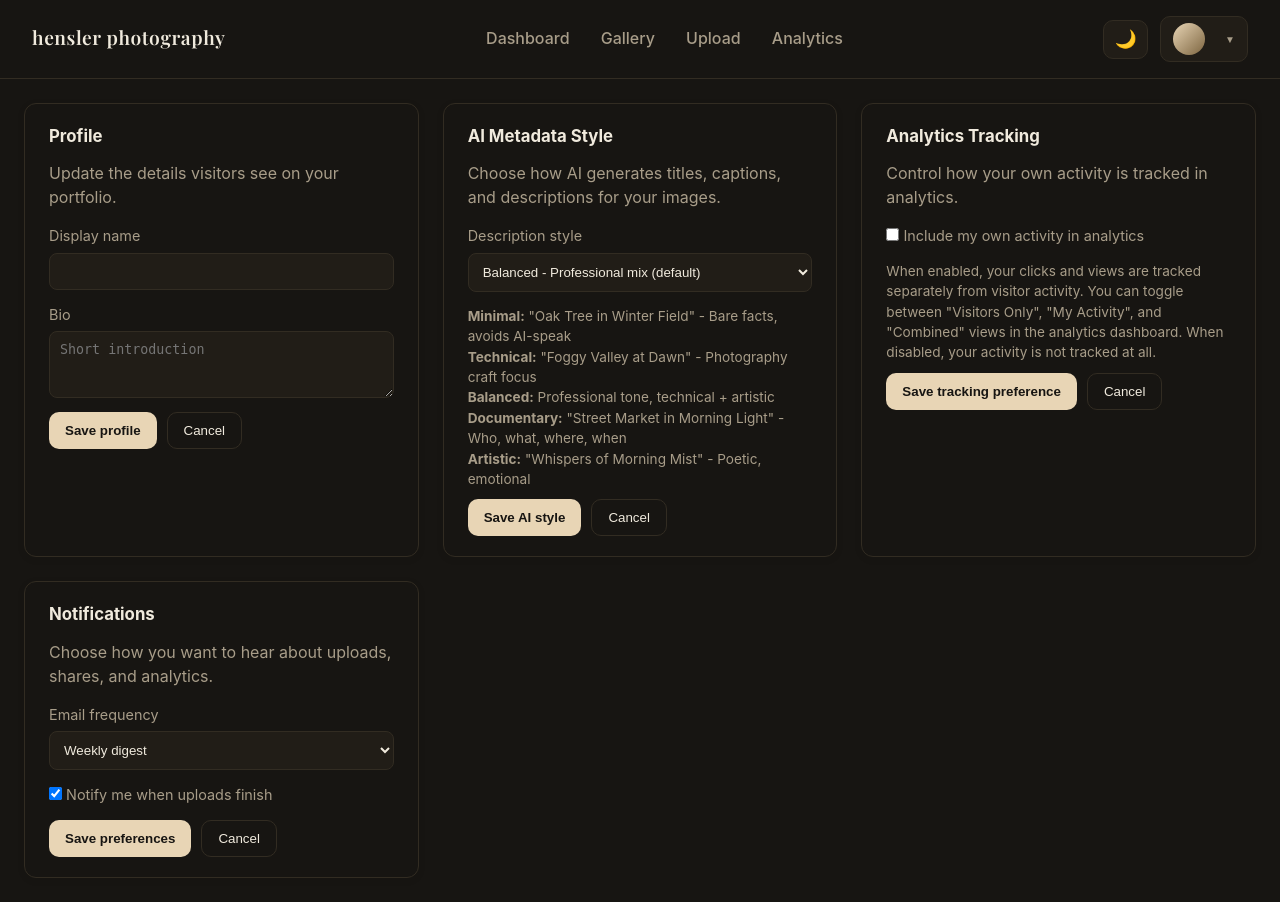
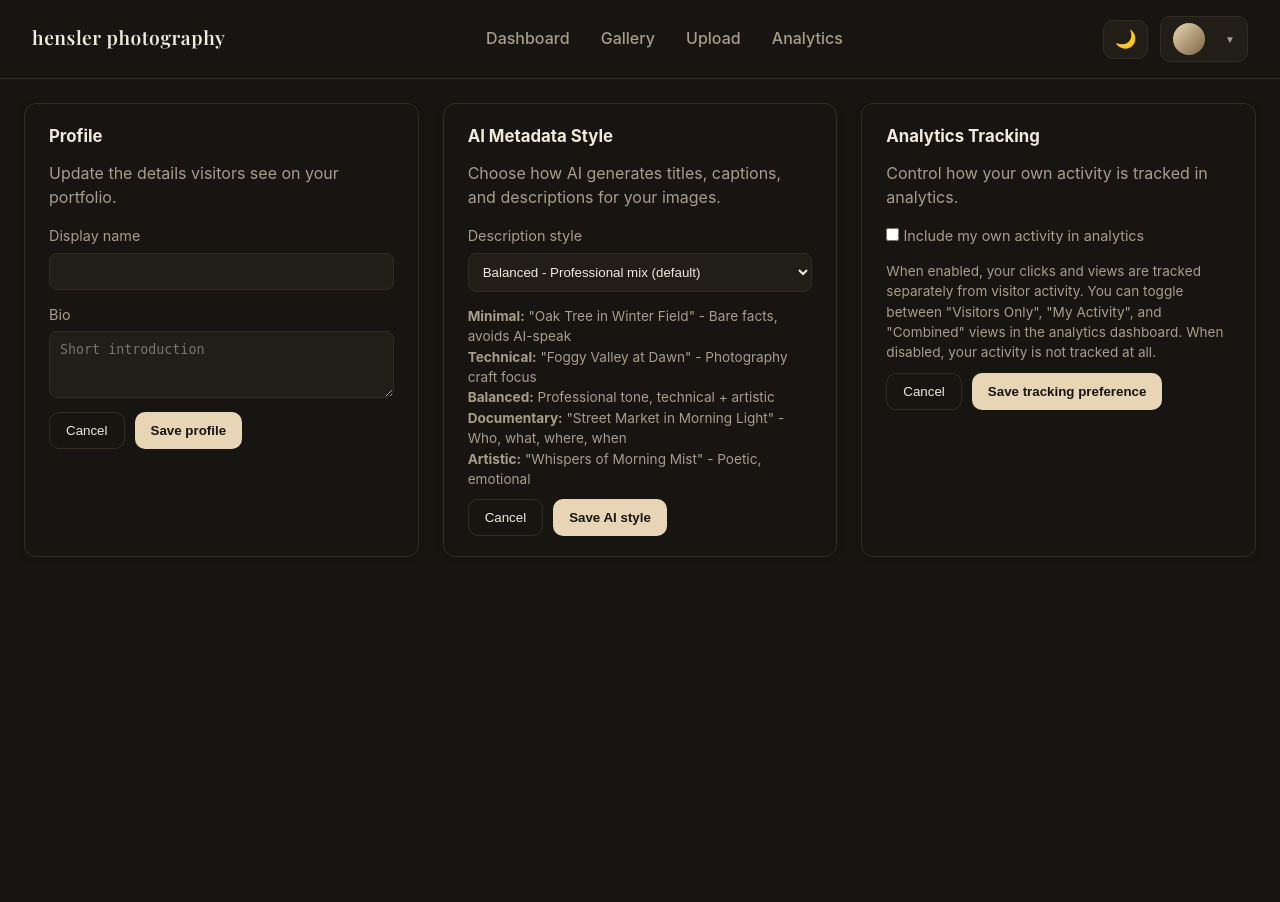
Before and after one commit to adrianhensler/hensler-photography, a Python web app: template api/templates/photographer/settings.html in a window 1280 px wide. After the commit the page ends 557 px from the top, so only its background shows below. Run offline with Jinja, Linux system fonts and the light colour scheme; the template is opened without the code that fills it, so the values that code supplies are empty.

Commit message:
fix: wire dead settings buttons, missing border tokens; refresh TODO.md (#68)
* fix: wire dead settings buttons, add missing border tokens

Settings page functional defects:
- Save profile / Save preferences and all four Cancel buttons had no
  handlers; clicks silently did nothing
- The two wired saves (AI style, tracking) sent no X-CSRF-Token header,
  so verify_csrf_token rejected them with 403; all saves now go through
  a shared patchUser() helper that reads the csrf-token meta tag
  (same pattern as upload.html)
- Bio textarea was never pre-filled from current_user.bio
- Notifications card removed: email_frequency/upload_alerts have no
  backend (not in UserUpdate, not in users table); dead controls
  misleading in production
- Cancel now restores each card's last-saved values
- Footer order standardized to secondary-left / primary-right, matching
  the gallery edit modal
- Inline onclick handlers replaced with addEventListener; implicit
  global event.target usage removed

variables.css: define --border-color and --border as aliases of
--border-light; gallery.html (18 refs) and analytics.html (1 ref) used
these undefined tokens, so those borders fell back to currentColor.

Co-Authored-By: Claude Fable 5 <noreply@anthropic.com>

* docs: refresh TODO.md after July redesign and console UI review

- Drop #36 (closed as obsolete; intent-chip code removed by redesign)
- Reword filter instrumentation for the category-row UI (re-verified:
  still uninstrumented)
- Mark SEO item: Adrian og tags fixed; Liam og:image and twitter:card
  on both sites still missing
- Add console retheme phase 2 item (ADR 0003 + 2026-08-01 UI/UX review)
- Add user-account management UI gap under LATER
- Note 2FA verified still missing; uptime monitoring needs external
  confirmation from Adrian

Co-Authored-By: Claude Fable 5 <noreply@anthropic.com>

* fix: snapshot save payload before PATCH so Cancel restores persisted values

Codex P2 on #68: capturing the snapshot again after the await picked up
any edits made while the request was in flight, corrupting the Cancel
baseline. Capture once, send that payload, and promote the same object
to the saved baseline on success.

Co-Authored-By: Claude Fable 5 <noreply@anthropic.com>

---------

Co-authored-by: Claude Fable 5 <noreply@anthropic.com>

```diff
--- a/api/static/css/variables.css
+++ b/api/static/css/variables.css
@@ -29,6 +29,10 @@
     --text-tertiary: #a2977f;
     --border-light: #e3dbc9;
     --border-medium: #d0c4a8;
+    /* Aliases: gallery/analytics templates reference these names; without them
+       the declarations are invalid and borders fall back to currentColor. */
+    --border-color: var(--border-light);
+    --border: var(--border-light);
 
     /* Interactive States */
     --hover-bg: #e9e1cd;
--- a/api/templates/photographer/settings.html
+++ b/api/templates/photographer/settings.html
@@ -88,11 +88,11 @@
         </div>
         <div class="settings-field">
             <label for="bio">Bio</label>
-            <textarea id="bio" name="bio" rows="3" placeholder="Short introduction"></textarea>
+            <textarea id="bio" name="bio" rows="3" placeholder="Short introduction">{{ current_user.bio or '' }}</textarea>
         </div>
         <div class="settings-actions">
-            <button class="btn-primary" type="button">Save profile</button>
-            <button class="btn-secondary" type="button">Cancel</button>
+            <button id="cancel-profile" class="btn-secondary" type="button">Cancel</button>
+            <button id="save-profile" class="btn-primary" type="button">Save profile</button>
         </div>
     </div>
 
@@ -117,8 +117,8 @@
             <strong>Artistic:</strong> "Whispers of Morning Mist" - Poetic, emotional
         </div>
         <div class="settings-actions">
-            <button class="btn-primary" type="button" onclick="saveAIStyle()">Save AI style</button>
-            <button class="btn-secondary" type="button">Cancel</button>
+            <button id="cancel-ai-style" class="btn-secondary" type="button">Cancel</button>
+            <button id="save-ai-style" class="btn-primary" type="button">Save AI style</button>
         </div>
     </div>
 
@@ -138,31 +138,8 @@
             When disabled, your activity is not tracked at all.
         </div>
         <div class="settings-actions">
-            <button class="btn-primary" type="button" onclick="saveTrackingPreference()">Save tracking preference</button>
-            <button class="btn-secondary" type="button">Cancel</button>
-        </div>
-    </div>
-
-    <div class="settings-card">
-        <h2>Notifications</h2>
-        <p>Choose how you want to hear about uploads, shares, and analytics.</p>
-        <div class="settings-field">
-            <label for="email_frequency">Email frequency</label>
-            <select id="email_frequency" name="email_frequency">
-                <option value="daily">Daily summary</option>
-                <option value="weekly" selected>Weekly digest</option>
-                <option value="off">Off</option>
-            </select>
-        </div>
-        <div class="settings-field">
-            <label>
-                <input type="checkbox" name="upload_alerts" checked>
-                Notify me when uploads finish
-            </label>
-        </div>
-        <div class="settings-actions">
-            <button class="btn-primary" type="button">Save preferences</button>
-            <button class="btn-secondary" type="button">Cancel</button>
+            <button id="cancel-tracking" class="btn-secondary" type="button">Cancel</button>
+            <button id="save-tracking" class="btn-primary" type="button">Save tracking preference</button>
         </div>
     </div>
 </div>
@@ -170,10 +147,23 @@
 
 {% block scripts %}
 <script>
-async function saveAIStyle() {
-    const aiStyle = document.getElementById('ai_style').value;
-    const button = event.target;
+(() => {
+    const field = (id) => document.getElementById(id);
 
+    // Per-card snapshots of last-saved values; Cancel restores these.
+    const snapshots = {
+        profile: () => ({ display_name: field('display_name').value, bio: field('bio').value }),
+        aiStyle: () => ({ ai_style: field('ai_style').value }),
+        tracking: () => ({ track_own_activity: field('track_own_activity').checked })
+    };
+    const saved = {
+        profile: snapshots.profile(),
+        aiStyle: snapshots.aiStyle(),
+        tracking: snapshots.tracking()
+    };
+
+    async function patchUser(payload, button, idleLabel) {
+        const csrfMeta = document.querySelector('meta[name="csrf-token"]');
         button.disabled = true;
         button.textContent = 'Saving...';
 
@@ -182,66 +172,61 @@ async function saveAIStyle() {
                 method: 'PATCH',
                 headers: {
                     'Content-Type': 'application/json',
+                    'X-CSRF-Token': csrfMeta ? csrfMeta.getAttribute('content') : ''
                 },
-            body: JSON.stringify({ ai_style: aiStyle })
+                body: JSON.stringify(payload)
             });
 
             if (response.ok) {
                 button.textContent = 'Saved!';
                 button.style.background = 'var(--success)';
                 setTimeout(() => {
-                button.textContent = 'Save AI style';
+                    button.textContent = idleLabel;
                     button.style.background = 'var(--accent)';
                     button.disabled = false;
                 }, 2000);
-        } else {
+                return true;
+            }
             const error = await response.json();
-            alert('Error saving AI style: ' + (error.detail || 'Unknown error'));
-            button.textContent = 'Save AI style';
-            button.disabled = false;
-        }
+            alert('Error saving: ' + (error.detail || 'Unknown error'));
         } catch (error) {
             alert('Network error: ' + error.message);
-        button.textContent = 'Save AI style';
+        }
+        button.textContent = idleLabel;
         button.disabled = false;
-    }
+        return false;
     }
 
-async function saveTrackingPreference() {
-    const trackOwnActivity = document.getElementById('track_own_activity').checked;
-    const button = event.target;
-
-    button.disabled = true;
-    button.textContent = 'Saving...';
-
-    try {
-        const response = await fetch('/api/users/me', {
-            method: 'PATCH',
-            headers: {
-                'Content-Type': 'application/json',
-            },
-            body: JSON.stringify({ track_own_activity: trackOwnActivity })
+    field('save-profile').addEventListener('click', async (e) => {
+        const payload = snapshots.profile();
+        if (await patchUser(payload, e.currentTarget, 'Save profile')) {
+            saved.profile = payload;
+        }
+    });
+    field('cancel-profile').addEventListener('click', () => {
+        field('display_name').value = saved.profile.display_name;
+        field('bio').value = saved.profile.bio;
     });
 
-        if (response.ok) {
-            button.textContent = 'Saved!';
-            button.style.background = 'var(--success)';
-            setTimeout(() => {
-                button.textContent = 'Save tracking preference';
-                button.style.background = 'var(--accent)';
-                button.disabled = false;
-            }, 2000);
-        } else {
-            const error = await response.json();
-            alert('Error saving tracking preference: ' + (error.detail || 'Unknown error'));
-            button.textContent = 'Save tracking preference';
-            button.disabled = false;
+    field('save-ai-style').addEventListener('click', async (e) => {
+        const payload = snapshots.aiStyle();
+        if (await patchUser(payload, e.currentTarget, 'Save AI style')) {
+            saved.aiStyle = payload;
         }
-    } catch (error) {
-        alert('Network error: ' + error.message);
-        button.textContent = 'Save tracking preference';
-        button.disabled = false;
+    });
+    field('cancel-ai-style').addEventListener('click', () => {
+        field('ai_style').value = saved.aiStyle.ai_style;
+    });
+
+    field('save-tracking').addEventListener('click', async (e) => {
+        const payload = snapshots.tracking();
+        if (await patchUser(payload, e.currentTarget, 'Save tracking preference')) {
+            saved.tracking = payload;
         }
-}
+    });
+    field('cancel-tracking').addEventListener('click', () => {
+        field('track_own_activity').checked = saved.tracking.track_own_activity;
+    });
+})();
 </script>
 {% endblock %}
```
Also changed, not shown: docs/TODO.md (+29 -13 lines). Lines whose indentation alone changed are shown as unchanged.
